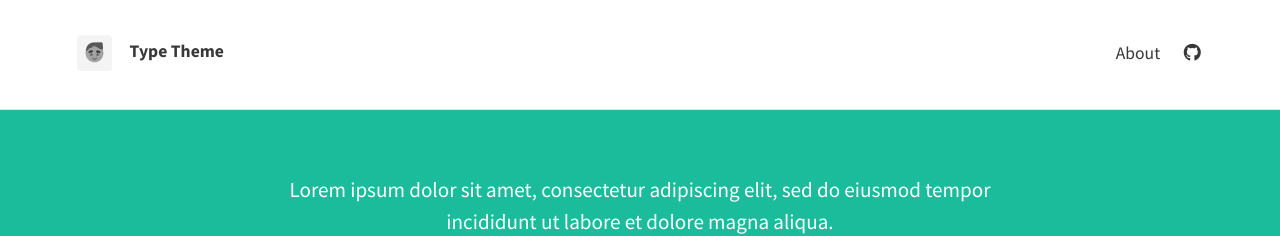
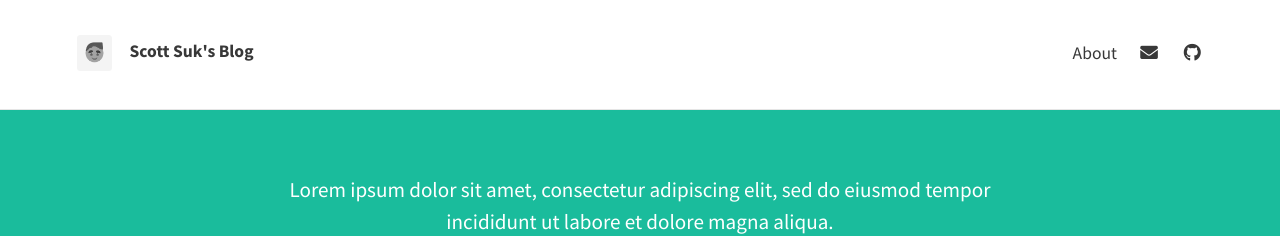
Before and after one commit to scottsuk0306/scottsuk0306.github.io, a Jekyll site: the page built from index.html, in a window 1280 px wide. Shown: the top 236 px of the page. Built offline with Jekyll 4.4.1, drawn with Linux system fonts in a browser that asks for light colours; nearby versions of some CDN libraries; the list of posts is cut into pages by our own code.

Commit message:
Update _config.yml

```diff
--- a/_config.yml
+++ b/_config.yml
@@ -5,7 +5,7 @@ url: "https://scottsuk0306.github.io/"
 # THEME-SPECIFIC CONFIGURATION
 theme_settings:
   # Meta
-  title: Type Theme
+  title: Scott Suk's Blog
   avatar: assets/img/avatar.png
   favicon: assets/favicon.ico
   gravatar: # Email MD5 hash
@@ -22,7 +22,7 @@ theme_settings:
 
   # Icons
   rss: false
-  email_address: # Full email address, e.g. "sam@example.com"
+  email_address: scottsuk0306@kaist.ac.kr # Full email address, e.g. "sam@example.com"
   behance:
   bitbucket:
   dribbble:
```
